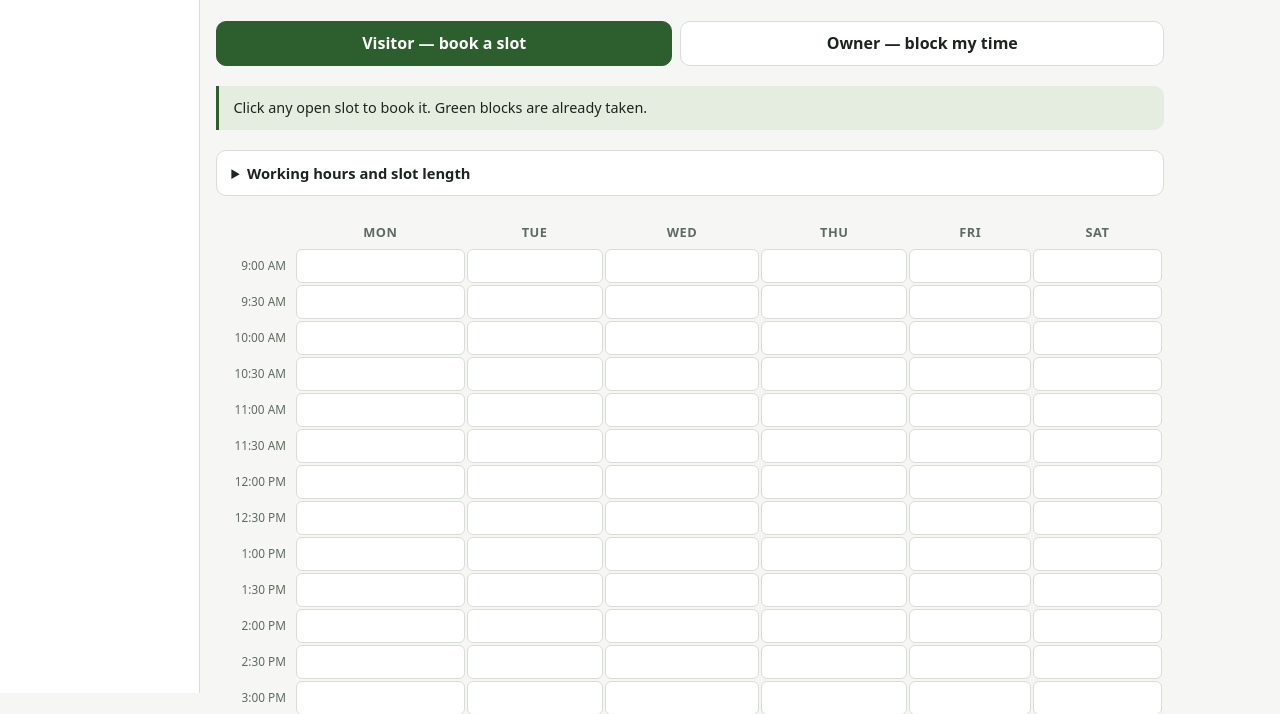
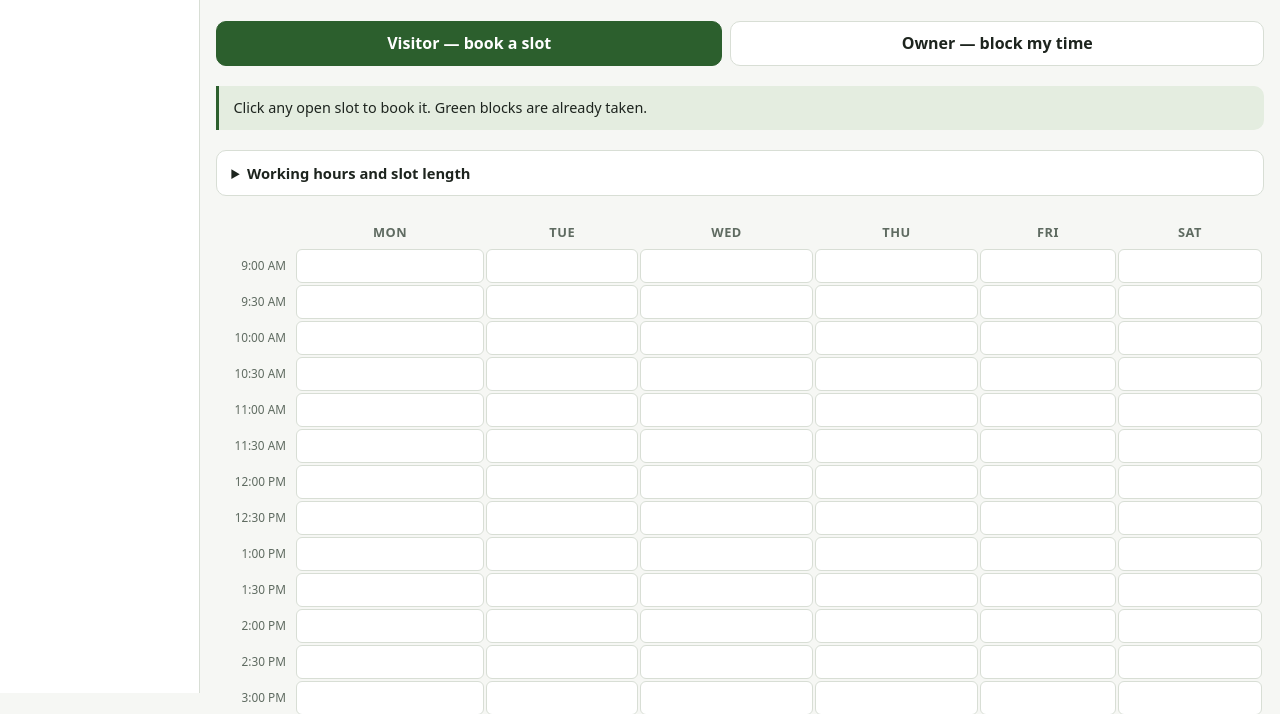
Before and after one commit to GDWillDev/my-website, a plain HTML site: page v1GDdevWebsite/v1Schedule.html in a window 1280 px wide. Shown: the part 107-821 px from the top of the page. Drawn offline with Linux system fonts and the light colour scheme.

Commit message:
Decreased right-hand margin

```diff
--- a/v1GDdevWebsite/v1Schedule.html
+++ b/v1GDdevWebsite/v1Schedule.html
@@ -74,7 +74,7 @@
     -webkit-text-size-adjust: 100%;
   }
 
-  .wrap { max-width: 980px; margin-left: 200px; margin-right: auto; padding: 1.5rem 1rem 4rem; }
+  .wrap { margin-left: 200px; margin-right: auto; padding: 1.5rem 1rem 4rem; }
 
   header { margin-bottom: 1.5rem; }
 
```
